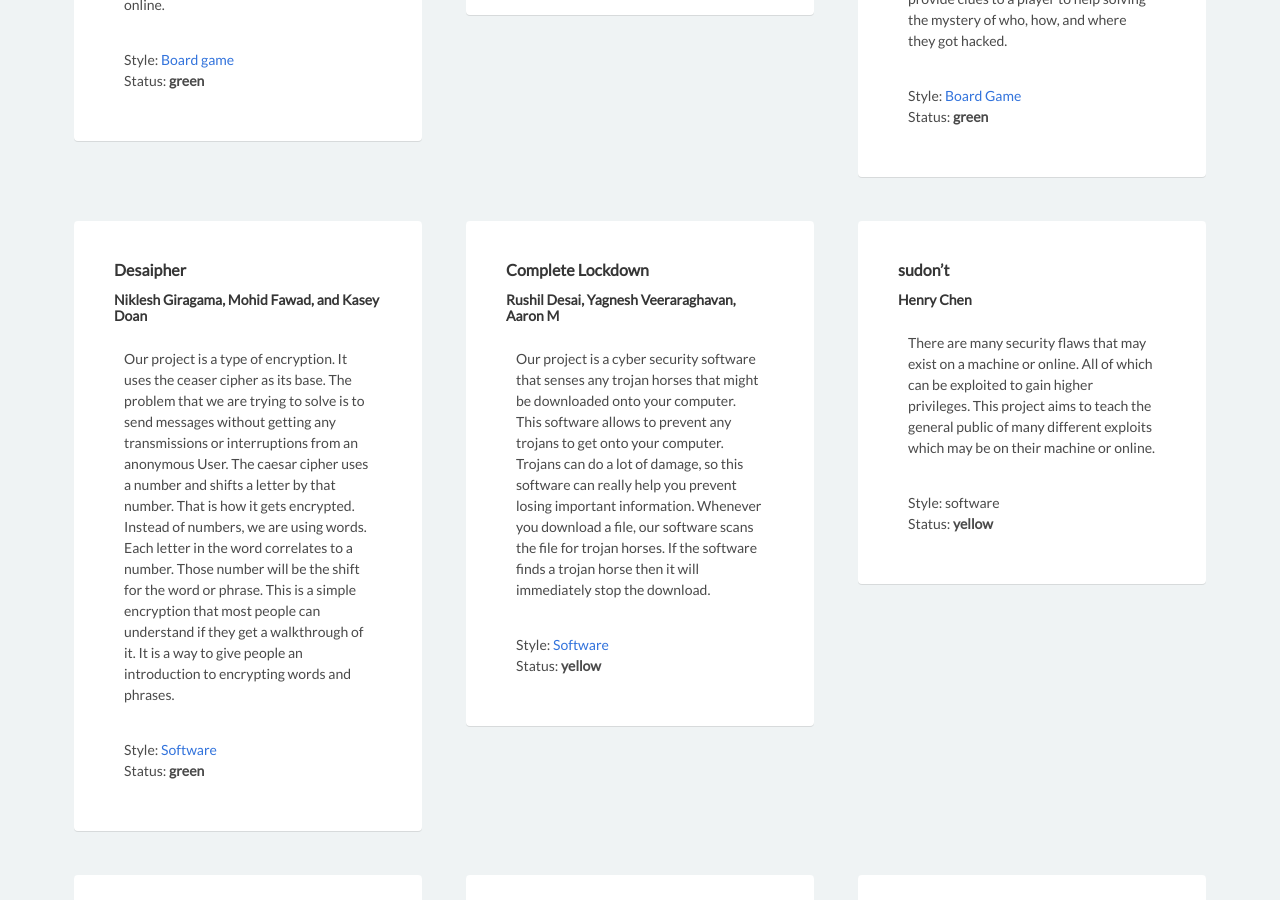
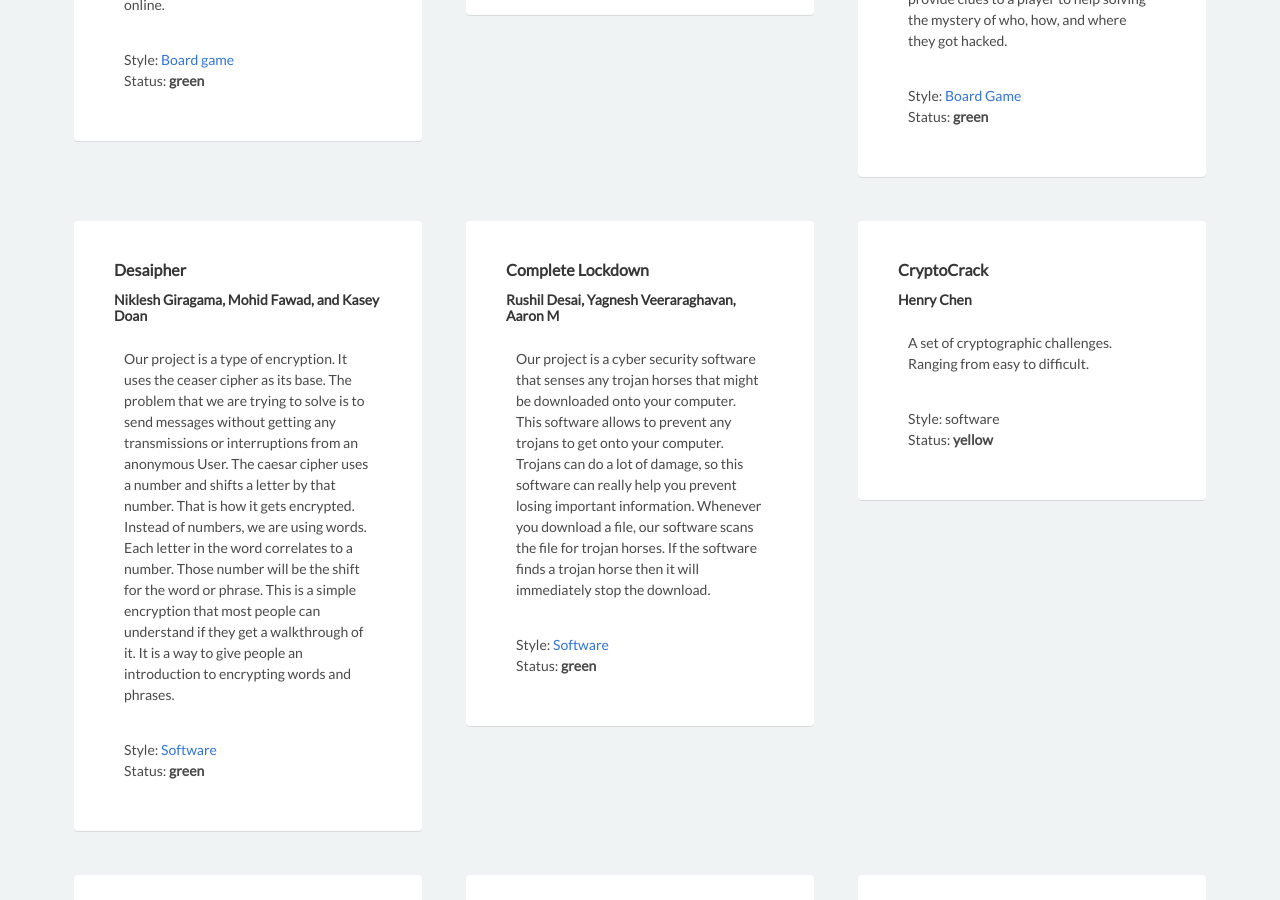
Before and after one commit to cyberdefendersprogram/www-homepage, a Jekyll site: the page built from cyberexplorers.md, in a window 1280 px wide and 900 px high, scrolled down 4315 px. Built offline with Jekyll 4.4.1, drawn with Linux system fonts in a browser that asks for light colours; nearby versions of some CDN libraries; some of the changed text lies outside the part shown.

Commit message:
Update cyberexplorers-projects.yml

```diff
--- a/_data/cyberexplorers-projects.yml
+++ b/_data/cyberexplorers-projects.yml
@@ -15,7 +15,7 @@
 - name: Slyther-in-Code
   members: Andrew Khadder, Ryan Hoang, John Lee, Ryan Jin Parnaso
   description: The project is Clue-hacker edition, and it informs about cyber security and hacking. In the game of Clue, there is one murderer, one weapon, and the room where it happened. Our version of Clue will include a hacker, method of attack, and the IP address of the hacker. The game raises awareness for cyber attacks; potentially, it has a positive effect on players. The goal is to make people aware of where they are putting their personal information. Our project will provide clues to a player to help solving the mystery of who, how, and where they got hacked.
-  prototype: https://docs.google.com/presentation/d/1RMIO1qNkBWSKGSaX1zYIvOrw_iM-iQYZB69WMFcCT1M/edit?usp=sharing
+  prototype: https://docs.google.com/presentation/d/1fyyIh5S1cTucgrt1nq9KdAHg3ypTozw8wjfhR3p5_58/edit?usp=sharing
   presentation: Board Game
   status: green
 
@@ -31,11 +31,11 @@
   description: Our project is a cyber security software that senses any trojan horses that might be downloaded onto your computer. This software allows to prevent any trojans to get onto your computer. Trojans can do a lot of damage, so this software can really help you prevent losing important information. Whenever you download a file, our software scans the file for trojan horses. If the software finds a trojan horse then it will immediately stop the download.
   prototype: https://rushilcraft.wixsite.com/completelockdown
   presentation: Software
-  status: yellow
+  status: green
 
-- name: sudon’t
+- name: CryptoCrack
   members: Henry Chen
-  description: There are many security flaws that may exist on a machine or online. All of which can be exploited to gain higher privileges. This project aims to teach the general public of many different exploits which may be on their machine or online.
+  description: A set of cryptographic challenges. Ranging from easy to difficult.
   presentation: software
   status: yellow
 
@@ -74,3 +74,9 @@
   description: One problem in cybersecurity is lack of human resources. Not enough people are knowledgeable of Cybersecurity or interested to learn and have potential jobs. Our idea is to make an introductory CTF for beginners.
   presentation: Software
   status: red
+
+- name: Temp Temporary
+  members: John Vo, Sean Park, Jinsung Park, Kris Iotov
+  description:
+  presentation: http://tinyurl.com/defendingyourfuture
+  status: Green
```
